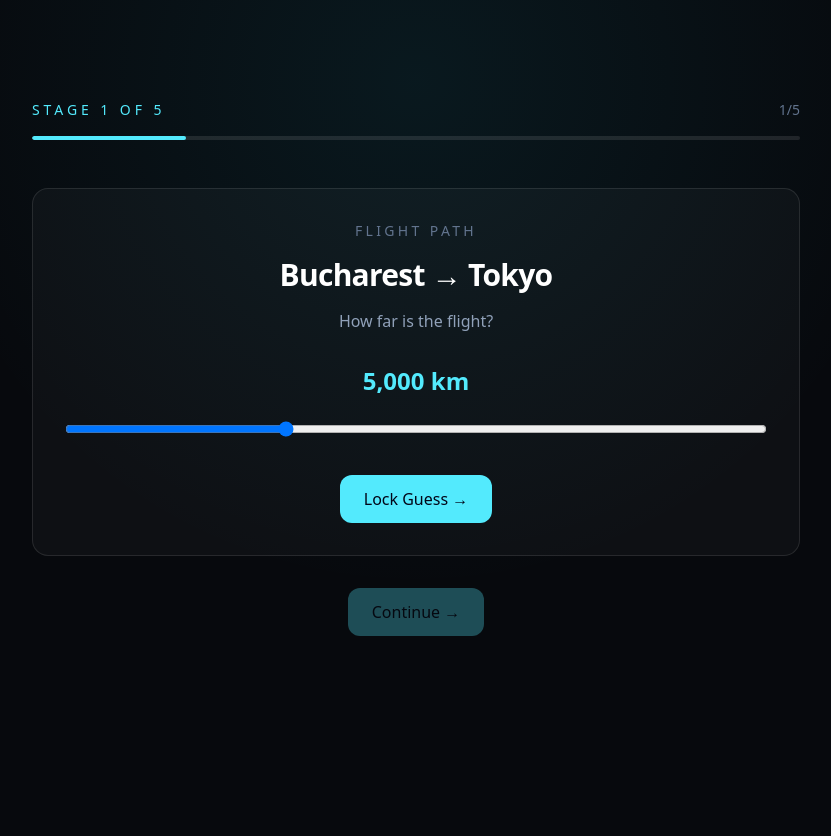
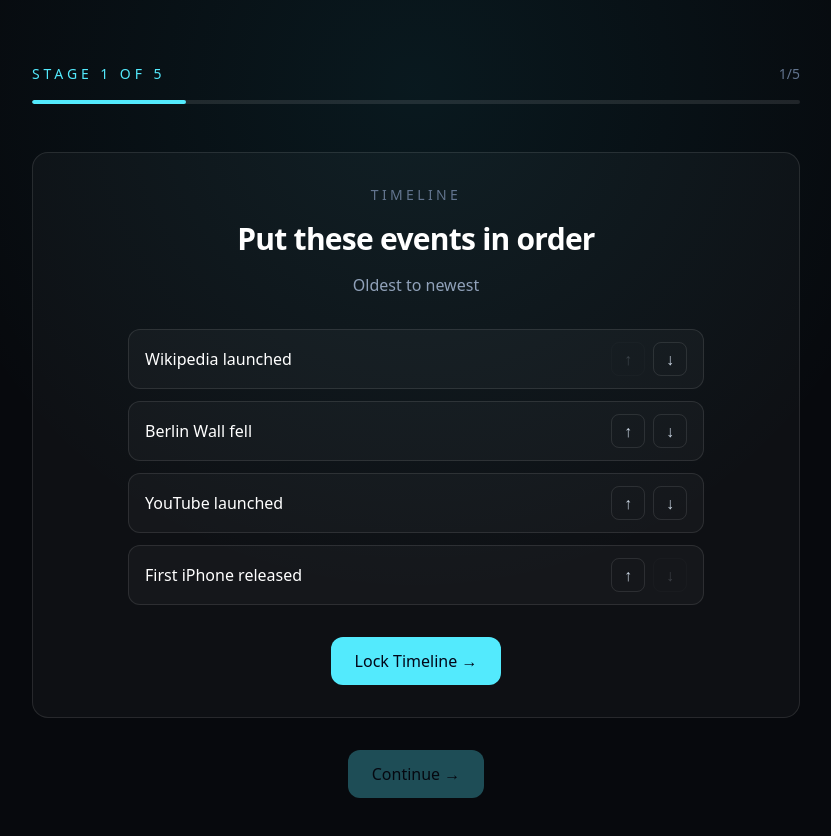
Before and after one commit to catalindvl-dot/daily-challenge, a Next.js app: page /play in a window 1280 px wide. Shown: the top 836 px of the page, without its empty margins (224-1055 px from the left). Before the commit the page ends 800 px from the top, so only its background shows below. Built offline with nearby package versions, Linux system fonts and the light colour scheme.

Commit message:
Add daily challenge content system

```diff
--- a/src/components/play/FlightPath.tsx
+++ b/src/components/play/FlightPath.tsx
@@ -1,15 +1,29 @@
 "use client";
 
 import { useState } from "react";
-import { flightPathChallenge } from "@/data/flightPath";
+import { getFlightPathChallenge } from "@/data/flightPath";
 
 type FlightPathProps = {
+  contentId: string;
   onComplete: (accuracy: number) => void;
 };
 
-export default function FlightPath({ onComplete }: FlightPathProps) {
+export default function FlightPath({
+  contentId,
+  onComplete,
+}: FlightPathProps) {
+  const flightPathChallenge = getFlightPathChallenge(contentId);
+
   const [guess, setGuess] = useState(5000);
   const [isLocked, setIsLocked] = useState(false);
+
+  if (!flightPathChallenge) {
+    return (
+      <p className="text-sm text-slate-400">
+        Flight Path challenge not found.
+      </p>
+    );
+  }
 
   const accuracy = Math.max(
     0,
@@ -67,9 +81,7 @@
             {flightPathChallenge.distanceKm.toLocaleString()} km
           </p>
 
-                    <p className="mt-4 text-sm text-slate-400">
-                        Your accuracy
-                    </p>
+          <p className="mt-4 text-sm text-slate-400">Your accuracy</p>
 
           <p className="mt-1 text-3xl font-semibold text-cyan-300">
             {accuracy}%
--- a/src/components/play/Play.tsx
+++ b/src/components/play/Play.tsx
@@ -2,7 +2,7 @@
 
 import { useState } from "react";
 import { useRouter } from "next/navigation";
-import { dailyChallenge } from "@/data/dailyChallenge";
+import { getDailyChallenge } from "@/data/dailyChallenge";
 import type { StageResult } from "@/types/challenge";
 import FlightPath from "@/components/play/FlightPath";
 import PriceGuess from "@/components/play/PriceGuess";
@@ -12,6 +12,20 @@
 
 export default function Play() {
   const router = useRouter();
+  const today = "2026-08-13";
+  const challenge = getDailyChallenge(today);
+
+  if (!challenge) {
+    return (
+      <main className="flex min-h-[calc(100vh-4rem)] items-center justify-center px-6">
+        <p className="text-slate-400">
+          No challenge available for today.
+        </p>
+      </main>
+    );
+  }
+
+  const dailyChallenge = challenge.stages;
   const totalStages = dailyChallenge.length;
 
   const [currentStage, setCurrentStage] = useState(1);
@@ -78,9 +92,15 @@
 
         <div className="mt-12 rounded-2xl border border-white/10 bg-white/[0.03] p-8 text-center">
           {stage.type === "flight-path" ? (
-            <FlightPath onComplete={handleStageComplete} />
+            <FlightPath
+              contentId={stage.contentId}
+              onComplete={handleStageComplete}
+            />
           ) : stage.type === "price-guess" ? (
-            <PriceGuess onComplete={handleStageComplete} />
+            <PriceGuess
+              contentId={stage.contentId}
+              onComplete={handleStageComplete}
+            />
           ) : stage.type === "timeline" ? (
             <Timeline onComplete={handleStageComplete} />
           ) : stage.type === "visual-reveal" ? (
--- a/src/components/play/PriceGuess.tsx
+++ b/src/components/play/PriceGuess.tsx
@@ -1,15 +1,31 @@
 "use client";
 
 import { useState } from "react";
-import { priceGuessChallenge } from "@/data/priceGuess";
+import { getPriceGuessChallenge } from "@/data/priceGuess";
 
 type PriceGuessProps = {
+  contentId: string;
   onComplete: (accuracy: number) => void;
 };
 
-export default function PriceGuess({ onComplete }: PriceGuessProps) {
-  const [guess, setGuess] = useState(priceGuessChallenge.startingGuess);
+export default function PriceGuess({
+  contentId,
+  onComplete,
+}: PriceGuessProps) {
+  const priceGuessChallenge = getPriceGuessChallenge(contentId);
+
+  const [guess, setGuess] = useState(
+    priceGuessChallenge?.startingGuess ?? 0,
+  );
   const [isLocked, setIsLocked] = useState(false);
+
+  if (!priceGuessChallenge) {
+    return (
+      <p className="text-sm text-slate-400">
+        Price Guess challenge not found.
+      </p>
+    );
+  }
 
   const accuracy = Math.max(
     0,
--- a/src/components/summary/Summary.tsx
+++ b/src/components/summary/Summary.tsx
@@ -3,10 +3,13 @@
 import { useEffect, useMemo, useState } from "react";
 import Button from "@/components/ui/Button";
 import Container from "@/components/ui/Container";
-import { dailyChallenge } from "@/data/dailyChallenge";
+import { getDailyChallenge } from "@/data/dailyChallenge";
 import type { StageResult } from "@/types/challenge";
 
 export default function Summary() {
+  const today = new Date().toISOString().split("T")[0];
+  const challenge = getDailyChallenge(today);
+  const dailyChallenge = challenge?.stages ?? [];
   const [results, setResults] = useState<StageResult[]>([]);
 
   useEffect(() => {
--- a/src/data/dailyChallenge.ts
+++ b/src/data/dailyChallenge.ts
@@ -1,34 +1,104 @@
 import type { ChallengeStage } from "@/types/challenge";
 
-export const dailyChallenge: ChallengeStage[] = [
+export type DailyChallenge = {
+  id: string;
+  date: string;
+  stages: ChallengeStage[];
+};
+
+const august12Stages: ChallengeStage[] = [
   {
     id: 1,
     type: "flight-path",
     title: "Flight Path",
     description: "Find your way from one place to another.",
+    contentId: "bucharest-tokyo",
   },
   {
     id: 2,
     type: "price-guess",
     title: "Price Guess",
     description: "How close can you get to the real price?",
+    contentId: "premium-headphones",
   },
   {
     id: 3,
     type: "timeline",
     title: "Timeline",
     description: "Put the events in the correct order.",
+    contentId: "tech-history",
   },
   {
     id: 4,
     type: "visual-reveal",
     title: "Visual Reveal",
     description: "Can you recognize it before the full reveal?",
+    contentId: "eiffel-tower",
   },
   {
     id: 5,
     type: "connection",
     title: "Connection",
     description: "Find what connects the clues.",
+    contentId: "planets",
   },
 ];
+
+const august13Stages: ChallengeStage[] = [
+  {
+    id: 1,
+    type: "timeline",
+    title: "Timeline",
+    description: "Put the events in the correct order.",
+    contentId: "tech-history",
+  },
+  {
+    id: 2,
+    type: "flight-path",
+    title: "Flight Path",
+    description: "Find your way from one place to another.",
+    contentId: "paris-new-york",
+  },
+  {
+    id: 3,
+    type: "connection",
+    title: "Connection",
+    description: "Find what connects the clues.",
+    contentId: "planets",
+  },
+  {
+    id: 4,
+    type: "price-guess",
+    title: "Price Guess",
+    description: "How close can you get to the real price?",
+    contentId: "gaming-console",
+  },
+  {
+    id: 5,
+    type: "visual-reveal",
+    title: "Visual Reveal",
+    description: "Can you recognize it before the full reveal?",
+    contentId: "eiffel-tower",
+  },
+];
+
+export const dailyChallenges: DailyChallenge[] = [
+  {
+    id: "2026-08-12",
+    date: "2026-08-12",
+    stages: august12Stages,
+  },
+  {
+    id: "2026-08-13",
+    date: "2026-08-13",
+    stages: august13Stages,
+  },
+];
+
+export function getDailyChallenge(date: string) {
+  const challenge = dailyChallenges.find(
+    (challenge) => challenge.date === date,
+  );
+
+  return challenge ?? dailyChallenges[0];
+}
--- a/src/data/flightPath.ts
+++ b/src/data/flightPath.ts
@@ -1,7 +1,19 @@
 import type { FlightPathChallenge } from "@/types/flightPath";
 
-export const flightPathChallenge: FlightPathChallenge = {
-  from: "Bucharest",
-  to: "Tokyo",
-  distanceKm: 8920,
+export const flightPathChallenges: Record<string, FlightPathChallenge> = {
+  "bucharest-tokyo": {
+    from: "Bucharest",
+    to: "Tokyo",
+    distanceKm: 8920,
+  },
+
+  "paris-new-york": {
+    from: "Paris",
+    to: "New York",
+    distanceKm: 5837,
+  },
 };
+
+export function getFlightPathChallenge(id: string) {
+  return flightPathChallenges[id];
+}
--- a/src/data/priceGuess.ts
+++ b/src/data/priceGuess.ts
@@ -1,8 +1,24 @@
 import type { PriceGuessChallenge } from "@/types/priceGuess";
 
-export const priceGuessChallenge: PriceGuessChallenge = {
-  name: "Premium Wireless Headphones",
-  price: 550,
-  currency: "$",
-  startingGuess: 300,
+export const priceGuessChallenges: Record<
+  string,
+  PriceGuessChallenge
+> = {
+  "premium-headphones": {
+    name: "Premium Wireless Headphones",
+    price: 550,
+    currency: "$",
+    startingGuess: 300,
+  },
+
+  "gaming-console": {
+    name: "Gaming Console",
+    price: 500,
+    currency: "$",
+    startingGuess: 300,
+  },
 };
+
+export function getPriceGuessChallenge(id: string) {
+  return priceGuessChallenges[id];
+}
--- a/src/types/challenge.ts
+++ b/src/types/challenge.ts
@@ -10,7 +10,9 @@
   type: GameType;
   title: string;
   description: string;
+  contentId: string;
 };
+
 export type StageResult = {
   stageId: number;
   gameType: GameType;
```
Lines whose indentation alone changed are shown as unchanged.
